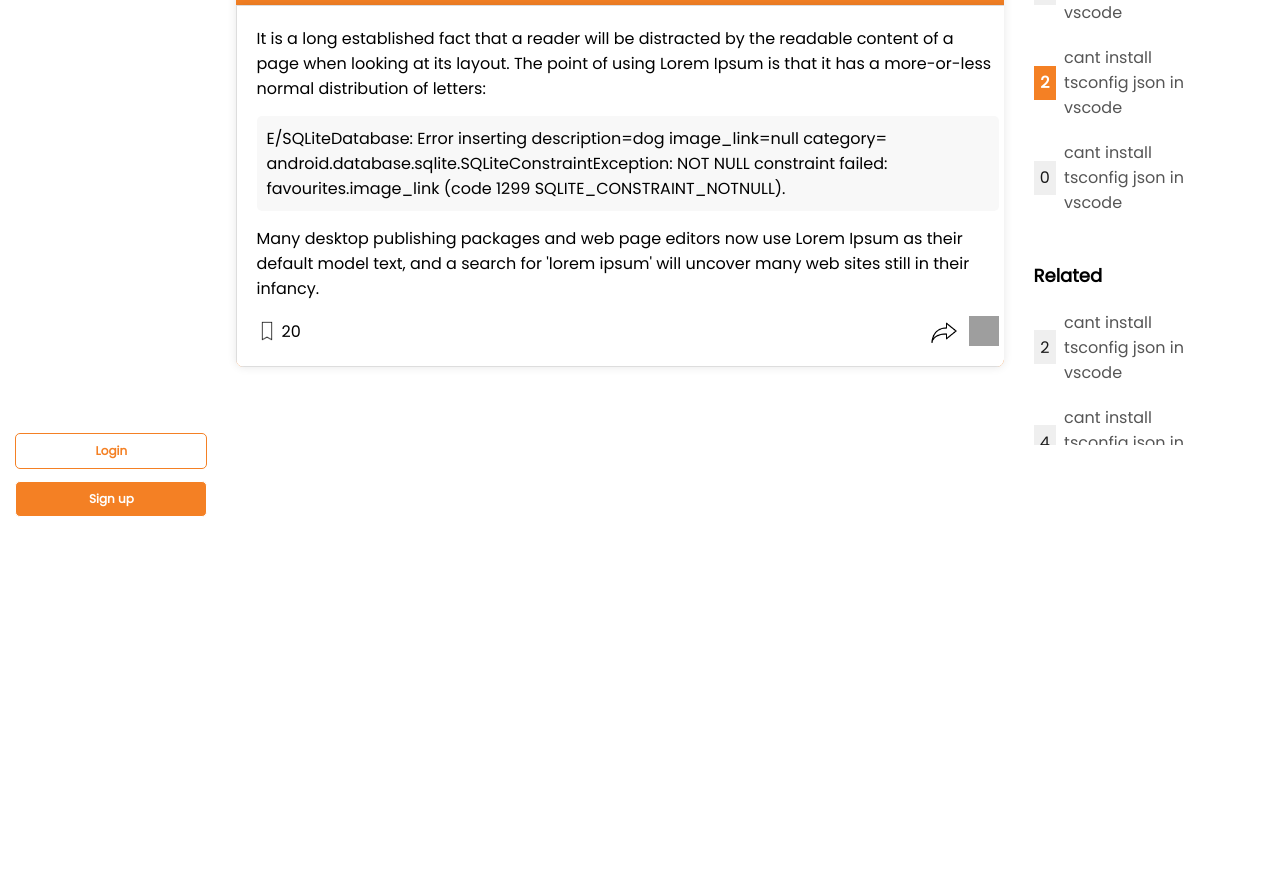
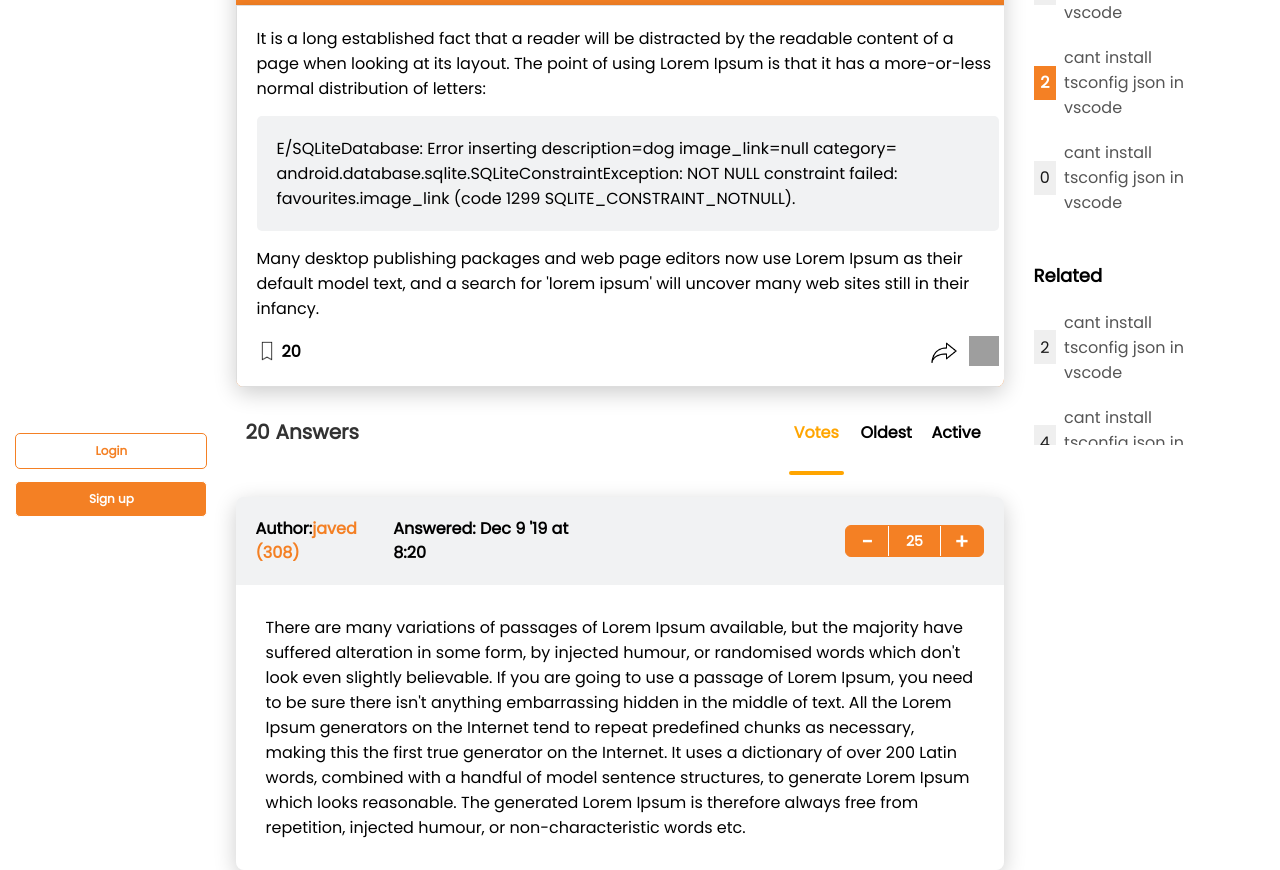
Before and after one commit to suryanshu2001/stack-overflow-dummy, a React (Create React App) app: page / in a window 1280 px wide. Shown: the part 403-1273 px from the top of the page. Before the commit the page ends 920 px from the top, so only its background shows below. Built offline with nearby package versions, Linux system fonts and the light colour scheme; grey boxes are pictures that could not be loaded.

Commit message:
frontend design implimentation completed

```diff
--- a/src/Components/Header/Header.css
+++ b/src/Components/Header/Header.css
@@ -4,13 +4,12 @@
 	align-items: center;
 	height: 10vw;
 	width: 100vw;
+
 }
 .navbar {
 	background-color: rgb(255, 255, 255);
-	/* -webkit-backdrop-filter: blur(8px); */
-	z-index: 1;
-	/* backdrop-filter: blur(8px); */
-	position: absolute;
+	z-index: 999;
+	position: fixed;
 	height: 10vw;
 	max-height: 70px;
 	width: 100vw;
--- a/src/Components/LeftSidebar/LeftSidebar.css
+++ b/src/Components/LeftSidebar/LeftSidebar.css
@@ -7,7 +7,7 @@ justify-content: space-between;
 font-size: 12px;
 font-weight: 600;
 padding-top: 15vh;
-overflow-y: auto;
+overflow-y: scroll;
 }
 .left-sidebar-container::-webkit-scrollbar {
   width: 0.5em;
@@ -19,6 +19,7 @@ height:fit-content;
 max-height: 300px;
 justify-content: space-between;
 margin-left: 1.8vw;
+opacity: 0.8;
 }
 .home-image-container{
 display: flex;
@@ -48,7 +49,7 @@ opacity: 0.9;
 .dropdown-list-container {
 display: flex;
 flex-direction: column;
-margin-left: 5vw;
+margin-left: 4.3vw;
 gap: 2vw;
 }
 .dropdown-list-item {
@@ -57,7 +58,7 @@ gap: 2vw;
   display: flex;
   align-items: center;
   cursor: pointer;
-
+  font-size: 14px;
   }
 
   .dropdown-list-item.selected {
@@ -66,10 +67,10 @@ gap: 2vw;
 
 
   .dropdown-list-item.selected::after {
-    content: '.';
-    display: inline-block;
+  content: '.';
+  display: inline-block;
   width: 4px;
-  height: 100%;
+  height: 180%;
   background-color: #F48024;
   margin-left: auto;
   border-radius: 2px;
@@ -78,7 +79,7 @@ gap: 2vw;
     display: flex;
     flex-direction: column;
     gap: 12px;
-    margin-top: 16px;
+    /* margin-top: 600px; */
     margin-left: 1.2vw;
     width: 15vw;
   }
--- a/src/Components/RightSidebar/RightSidebar.css
+++ b/src/Components/RightSidebar/RightSidebar.css
@@ -2,7 +2,8 @@
     display: flex;
     flex-direction: column;
     padding: 10px;
-    height: 100vh;
+    height: 100%;
+    max-height: 200vh;
     padding-top: 3vw;
     margin-right: 60px;
     overflow-y: auto;
--- a/src/Pages/Home/Home.css
+++ b/src/Pages/Home/Home.css
@@ -5,20 +5,19 @@
     justify-content:space-between;
     align-items:start;
     width: 100vw;
-    height: auto;
-    overflow-y: auto;
+    height: 100vh;
 }
-.home-container::-webkit-scrollbar {
+/* .home-container::-webkit-scrollbar {
   width: 0.5em;
-}
+} */
 .home-center {
     /* flex-grow: 1; */
     padding: 0 20px;
     padding-top: 120px;
     width: 70vw;
     display: flex;
+    flex-direction: column;
     justify-content: center;
-
   }
 
   .home-center-question {
@@ -27,7 +26,7 @@
     padding-bottom: 0;
     padding-inline: 0;
     border-radius: 8px;
-    box-shadow: 0 0 10px rgba(0, 0, 0, 0.1);
+    box-shadow: 0px 6px 22px rgba(0, 0, 0, 0.2);
     width: 60vw;
     overflow: hidden;
   }
@@ -158,10 +157,11 @@
   }
 
   .question-body-section2 {
-    background-color: #f8f8f8;
+    background-color: #f1f2f3;
     padding: 10px;
     border-radius: 5px;
     margin-bottom: 15px;
+    padding: 20px;
   }
 
   .question-body-section4 {
@@ -170,9 +170,16 @@
     align-items: center;
   }
 
-  .save-div {
+  .save-div-u {
     display: flex;
     align-items: center;
+    font-weight: 600;
+  }
+  .save-div-s {
+    display: flex;
+    align-items: center;
+    font-weight: 600;
+    color: #F48024;
   }
 
   .save-image {
@@ -198,3 +205,137 @@
   .save-div.saved img.save-image {
     filter: none;
   }
+
+  .home-center-separation {
+    display: flex;
+    justify-content: space-between;
+    align-items: center;
+    margin-top: 20px;
+    font-weight: 600;
+    padding: 10px;
+    border-radius: 8px;
+
+  }
+
+  .answer-counts {
+     font-size: 20px;
+     opacity: 0.8;
+     padding-bottom: 30px;
+  }
+
+  .number{
+    width: 30px;
+  }
+
+  .separation-right-side{
+    width: 16vw;
+  }
+  .home-center-separation div{
+    display: flex;
+    align-items: center;
+    justify-content: space-between;
+  }
+
+  .home-center-answer{
+    background-color: #f1f2f3;
+    padding: 20px;
+    margin-top: 10px;
+    padding-bottom: 0;
+    padding-inline: 0;
+    border-radius: 8px;
+    box-shadow: 0px 6px 22px rgba(0, 0, 0, 0.2);
+    width: 60vw;
+    overflow: hidden;
+    color: black;
+  }
+  .home-center-separation-item {
+    margin-right: 10px;
+    cursor: pointer;
+    width: 55px;
+    display: flex;
+    justify-content: center;
+    padding-bottom: 30px;
+  }
+
+  .home-center-separation-item.active {
+    color: orange;
+    position: relative;
+    padding-bottom: 30px;
+  }
+
+  .home-center-separation-item.active::after {
+    content: '';
+    position: absolute;
+    bottom: 0;
+    left: 0;
+    width: 100%;
+    height: 4px;
+    background-color: orange;
+    border-radius: 2px;
+  }
+  .title {
+    font-size: 18px;
+    line-height: 1.5;
+    width: 40vw;
+    padding-top: 10px;
+  }
+
+  .change-answer-container {
+    display: flex;
+    align-items: center;
+    gap: 0px;
+    border-radius: 6px;
+    border-color:#F48024;
+    border-width: 1px;
+    border-style: solid;
+    font-size: 1.1vw;
+    padding: 0%;
+    background-color: #F48024;
+  }
+  .answer-header-section {
+    display: flex;
+    flex-direction: column;
+    color: #fff;
+
+  }
+
+  .negative-sign2,
+  .posetive-sign2 {
+    margin: 0 5px;
+    cursor: pointer;
+    font-size: 1.6vw;
+    height: 2.3vw;
+    width: 2.5vw;
+    display: flex;
+    justify-content: center;
+    align-items: center;
+    color: #fff;
+  }
+  .count2 {
+    border-color: #fff;
+    border-width: 1px;
+    border-top-width: 0;
+    border-bottom-width: 0;
+    border-style: solid;
+    height: 2.3vw;
+    display: flex;
+    justify-content: center;
+    align-items: center;
+    padding-inline: 1.3vw;
+  }
+  .answer-title {
+    font-size: 16px;
+    line-height: 1.5;
+    width: 26vw;
+    padding-top: 0px;
+    color: black;
+    display: flex;
+    justify-content: space-between;
+  }
+  .link {
+    color: #F48024;
+  }
+  .answer-body {
+    background-color: #ffffff;
+    padding: 30px;
+  }
--- a/src/Pages/Home/Home.js
+++ b/src/Pages/Home/Home.js
@@ -5,6 +5,10 @@ import RightSidebar from '../../Components/RightSidebar/RightSidebar'
 
 function Home() {
   const [issaved,setIssaved] = useState(false)
+  const [selectedItem,setSelectedItem] = useState('Votes');
+  const handleItemClick = (item) => {
+    setSelectedItem(item);
+  };
   return (
     <div className='home-container'>
         <LeftSidebar />
@@ -46,9 +50,9 @@ function Home() {
                   </span>
                   <div className='question-body-section4'>
                     { !issaved ?
-                      <div className='save-div'><img className='save-image' src={require('../../Assets/Images/savewhite.png')} alt='save'/> 20</div>
+                      <div onClick={()=> setIssaved(!issaved)} className='save-div-u'><img className='save-image' src={require('../../Assets/Images/savewhite.png')} alt='save'/> 20</div>
                       :
-                      <div className='save-div'><img className='save-image' src={require('../../Assets/Images/savecolored.png')} alt='save'/> 20</div>
+                      <div onClick={()=> setIssaved(!issaved)} className='save-div-s'><img className='save-image' src={require('../../Assets/Images/savecolored.png')} alt='save'/> 21</div>
                     }
                     <div className='bottom-right-image'>
                       <img className='bottom-right-image' src={require('../../Assets/Images/forwardarrow.png')} alt='forward' />
@@ -57,9 +61,53 @@ function Home() {
                   </div>
                 </div>
            </div>
+           <div className='home-center-separation' >
+            <div className='answer-counts'>
+              <span className='number'>20</span>
+              <span className='answer-name'>Answers</span>
+            </div>
+         <div className='separation-right-side'>
+        <span
+          className={`home-center-separation-item ${selectedItem === 'Votes' ? 'active' : ''}`}
+          onClick={() => handleItemClick('Votes')}
+        >
+          Votes
+        </span>
+        <span
+          className={`home-center-separation-item ${selectedItem === 'Oldest' ? 'active' : ''}`}
+          onClick={() => handleItemClick('Oldest')}
+        >
+          Oldest
+        </span>
+        <span
+          className={`home-center-separation-item ${selectedItem === 'Active' ? 'active' : ''}`}
+          onClick={() => handleItemClick('Active')}
+        >
+          Active
+        </span>
+    </div>
+  </div>
+  <div className='home-center-answer'>
+    <div className='answer-header-section'>
+      <div className='upper-header'>
+        <span className='answer-title'>
+          <span className='answer-profile'>Author:<span className='link'>javed (308)</span></span>
+            <span className='answer-timestamp'>Answered: Dec 9 '19 at 8:20</span>
+        </span>
+        <div className='change-answer-container'>
+          <span className='negative-sign2'>-</span>
+          <span className='count2'>25</span>
+          <span className='posetive-sign2'>+</span>
         </div>
-        <RightSidebar />
     </div>
+    </div>
+    <div className='answer-body'>
+    There are many variations of passages of Lorem Ipsum available, but the majority have suffered alteration in some form, by injected humour, or randomised words which don't look even slightly believable. If you are going to use a passage of Lorem Ipsum, you need to be sure there isn't anything embarrassing hidden in the middle of text. All the Lorem Ipsum generators on the Internet tend to repeat predefined chunks as necessary, making this the first true generator on the Internet. It uses a dictionary of over 200 Latin words, combined with a handful of model sentence structures, to generate Lorem Ipsum which looks reasonable. The generated Lorem Ipsum is therefore always free from repetition, injected humour, or non-characteristic words etc.
+    </div>
+  </div>
+</div>
+<RightSidebar />
+</div>
   )
 }
 
```
